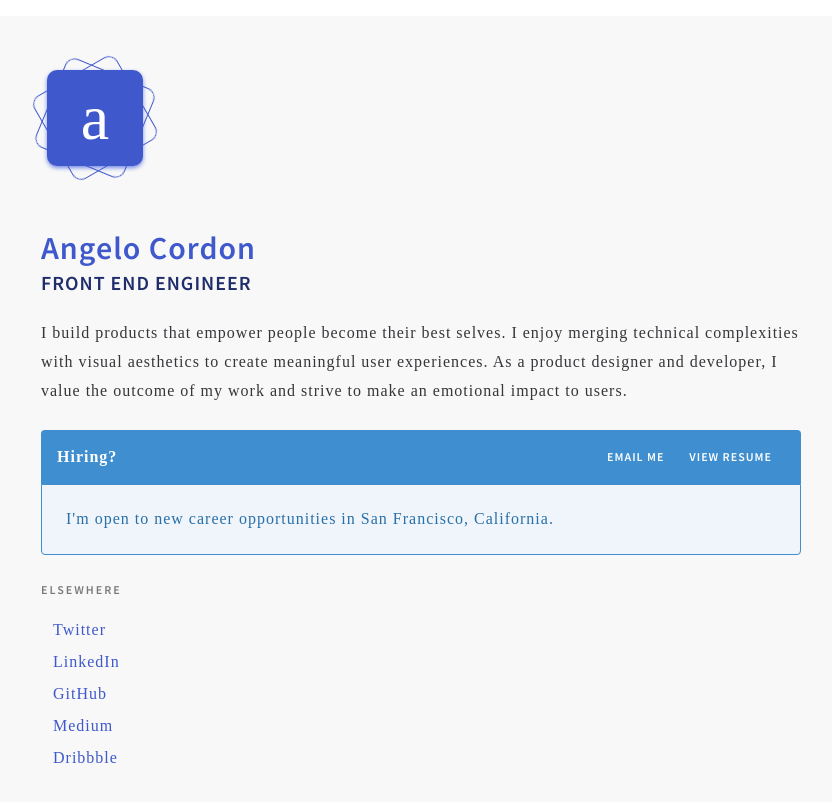
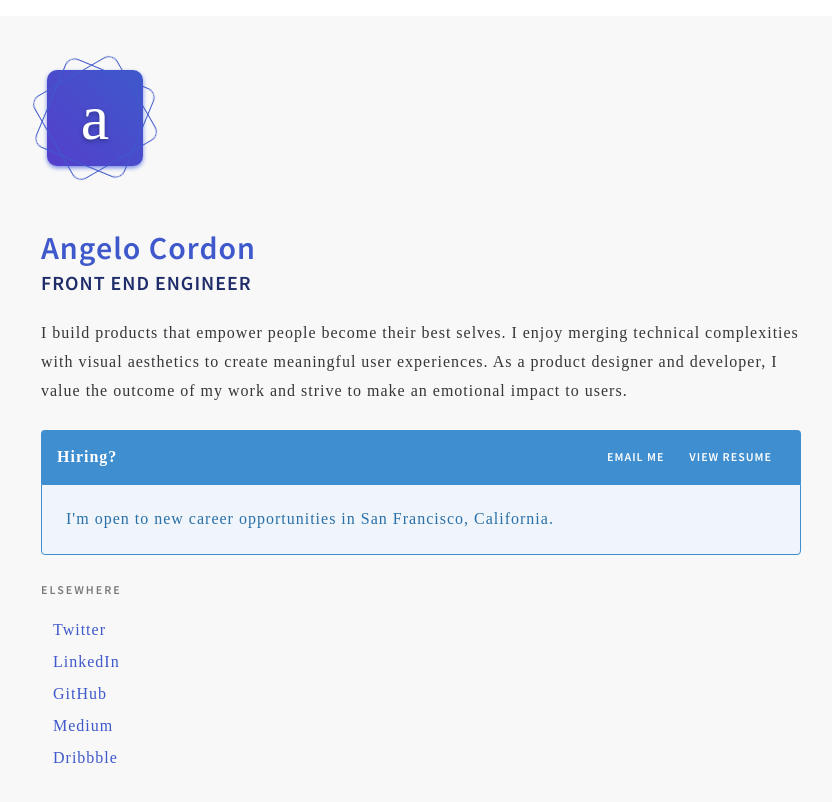
Before and after one commit to angelocordon/angelocordon.com, a Vue app: page / in a window 1280 px wide. Shown: the top 802 px of the page, without its empty margins (23-855 px from the left). Built offline with nearby package versions, Linux system fonts and the light colour scheme; a web font is replaced by a local one.

Commit message:
Add gradient and text shadow

```diff
--- a/src/components/LogoMark.vue
+++ b/src/components/LogoMark.vue
@@ -23,12 +23,14 @@ export default {
   height: 1.5em;
   width: 1.5em;
   background-color: #3f58cb;
+  background-image: linear-gradient(-134deg, #3f58cb 0%, #543FCC 100%);
   border-radius: 10px;
   box-shadow: 0 2px 4px 0 #758AE6;
   font-size: 4rem;
   color: #fff;
   text-align: center;
   line-height: 1.5em;
+  text-shadow: 0px 2px 4px rgba(24,33,77,0.50);
   &:before,
   &:after {
     position: absolute;
```
